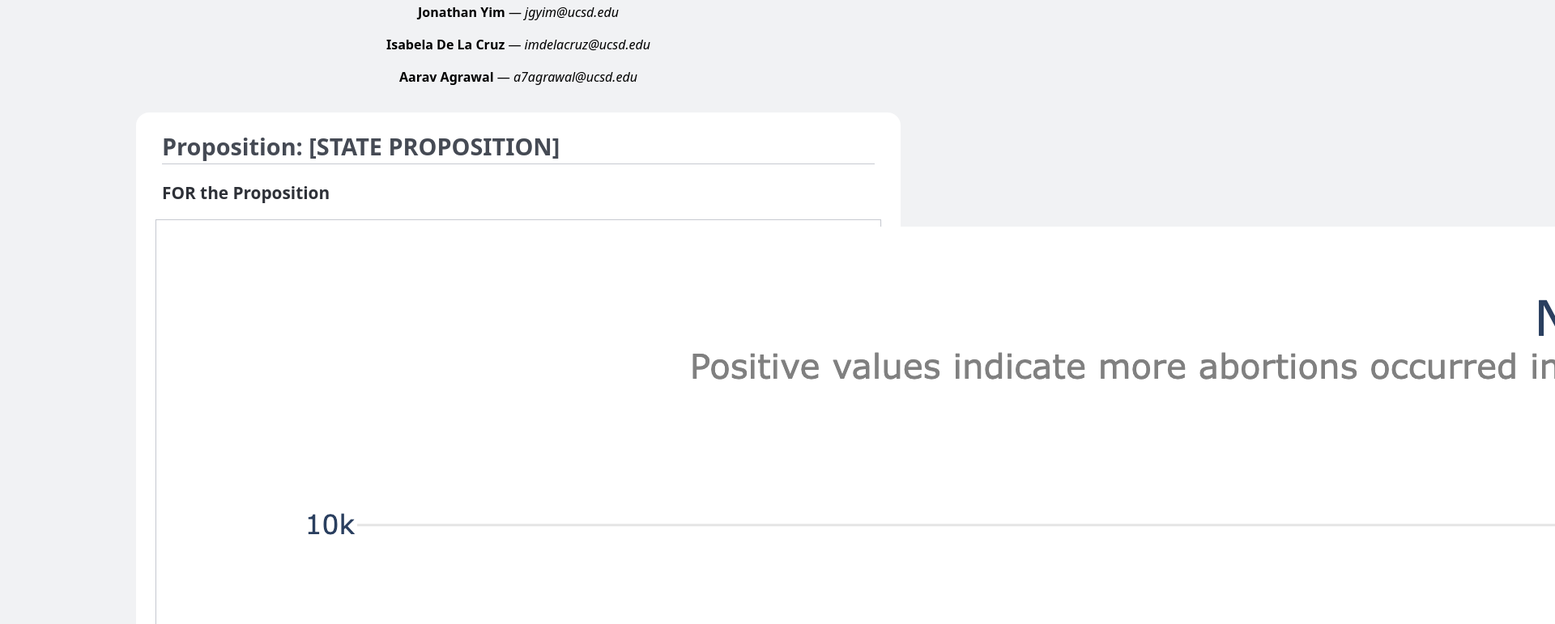
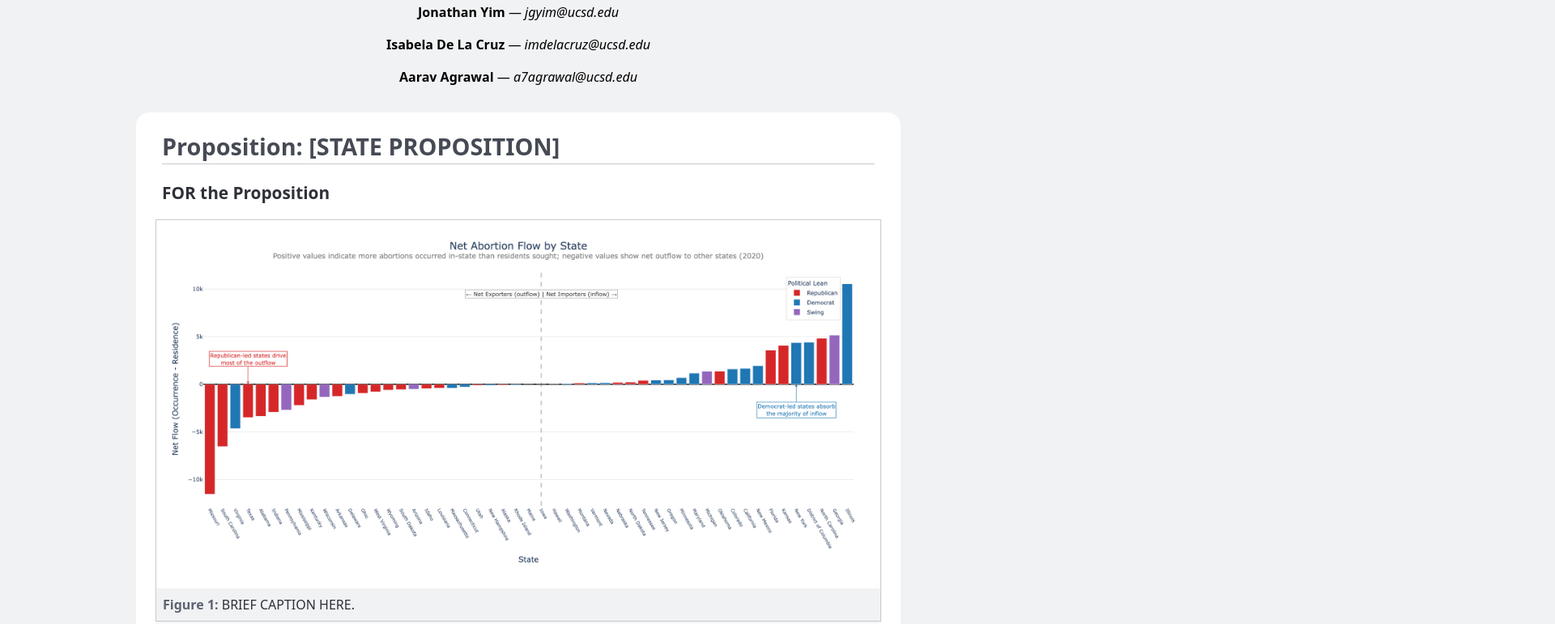
Before and after one commit to aarav1335/abortion, a plain HTML site: page index.html in a window 1280 px wide. Shown: the part 300-1071 px from the top of the page at 81% size, 1920 px wide, since content can reach past the window. Drawn offline with Linux system fonts and the light colour scheme.

Commit message:
First graph submitted

```diff
--- a/index.html
+++ b/index.html
@@ -3,6 +3,20 @@
     <head>
         <title>Project 2 Report</title>
         <style>
+            .page__content,
+            .post-content,
+            article,
+            main {
+                max-width: 1200px !important;
+                margin: 0 auto;
+            }
+
+            img {
+                max-width: 100%;
+                height: auto;
+                display: block;
+                margin: 0 auto;
+            }
             :root {
                 --color-neutral-95: hsl(220 10% 95%);
                 --color-neutral-90: hsl(220 10% 90%);
```
Also changed, not shown: 1 other file.
